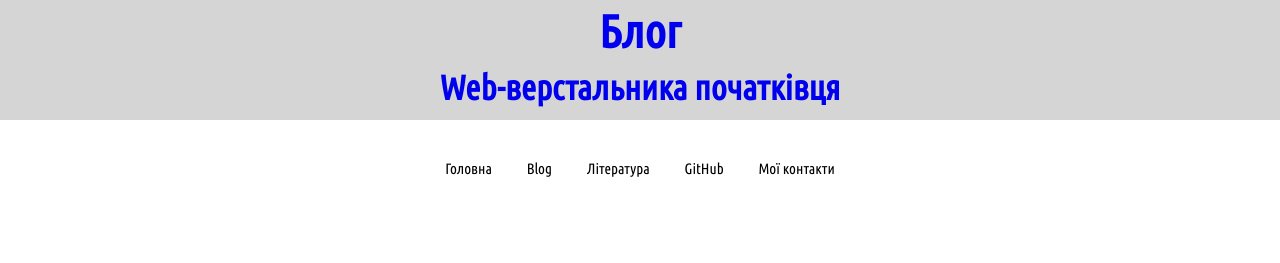
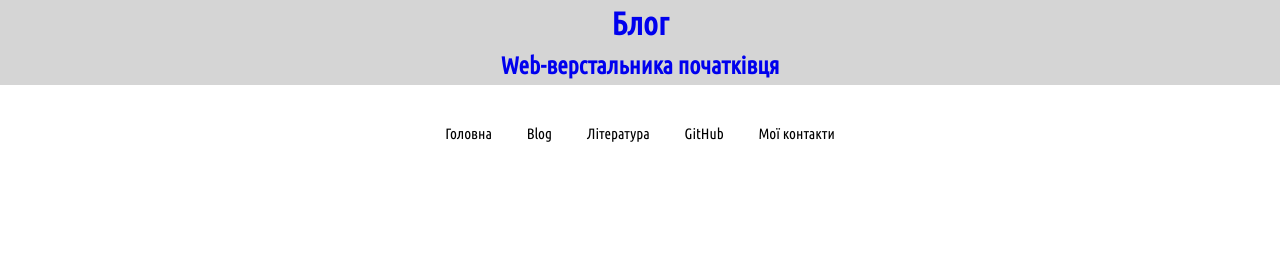
Before and after one commit to Borodovi44/prostoTest2.github.io, a plain HTML site: page index.html in a window 1280 px wide. Drawn offline with Linux system fonts and the light colour scheme.

Commit message:
Update style.css

```diff
--- a/css/style.css
+++ b/css/style.css
@@ -18,8 +18,7 @@ body{
     width: 100%;
     display: flex;
     justify-content: center;
-    height: 120px;
-    font-size: 23px;
+
 }
 
 .header-title{
```
